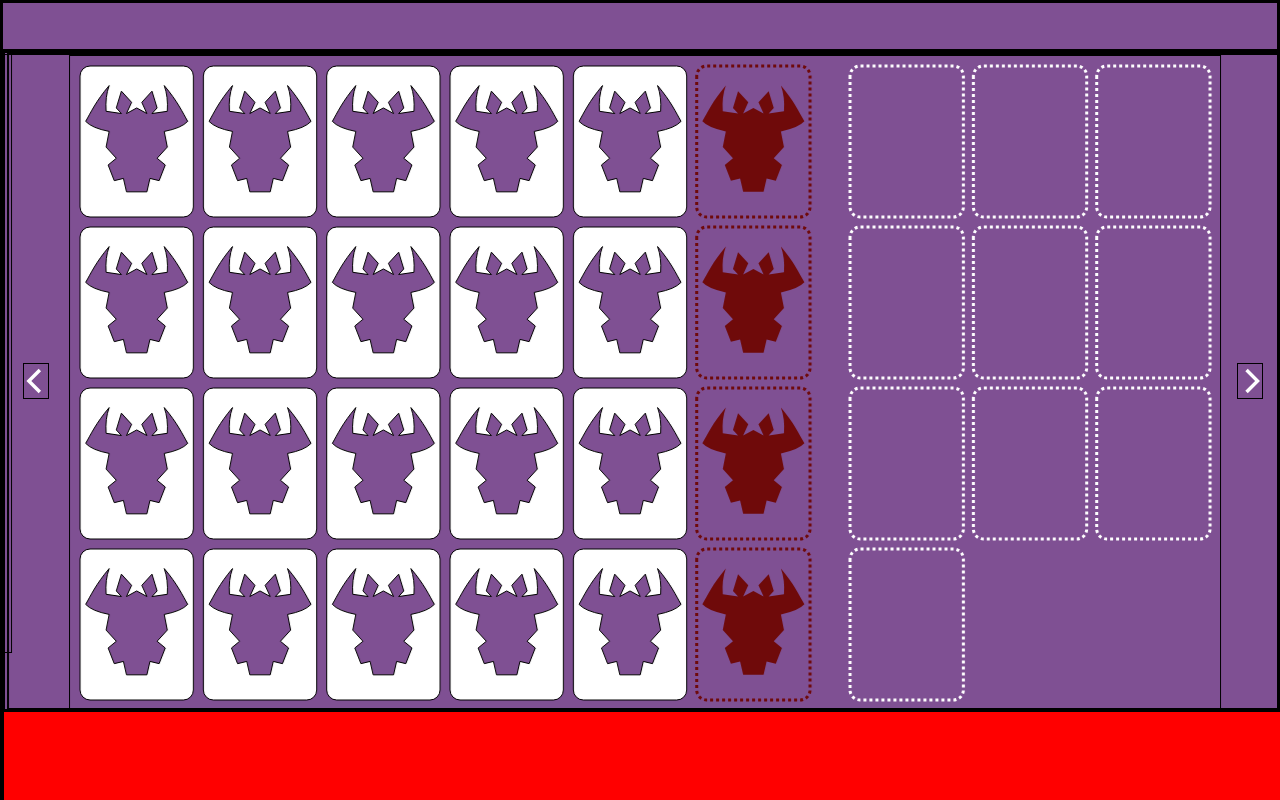
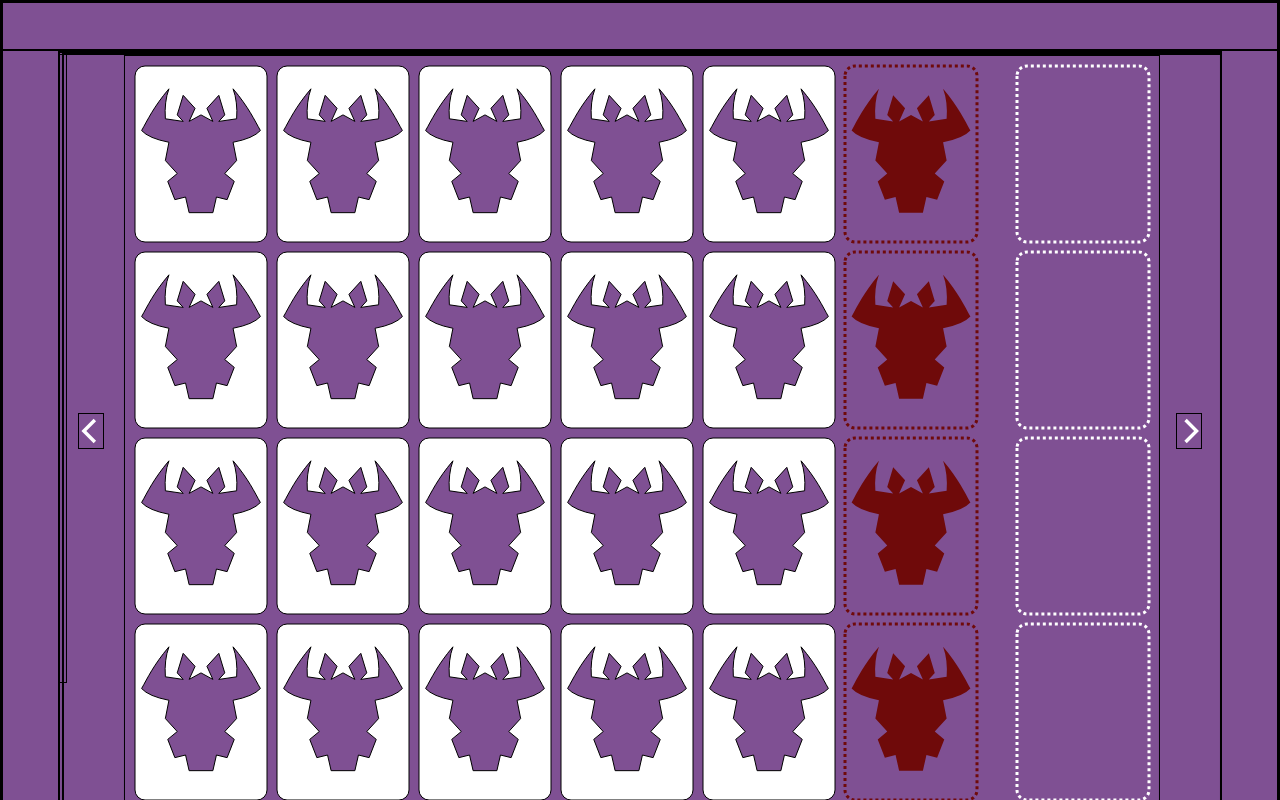
Before and after one commit to gonzaleznicolas/SixNimmt, a plain HTML site: page index.html in a window 1280 px wide. Shown: the top 800 px of the page. Drawn offline with Linux system fonts and the light colour scheme.

Commit message:
adding some changes last check in had missed, and also
making it so that if we are not in spectator mode, give priority to making the gallery big as opposed to having everything on the screen at once

```diff
--- a/css/main.css
+++ b/css/main.css
@@ -17,6 +17,7 @@ body{
 #game {
 	display: flex;
 	visibility: hidden;
+	align-items: center;
 }
 
 .gallery {
--- a/js/views/layoutCalculator.js
+++ b/js/views/layoutCalculator.js
@@ -18,13 +18,9 @@ class LayoutCalculator
 		/*******************************************************************************************
 		Give the gallery all the space on the screen, see if it wants to take up the full width
 		or the full height.
-		Note: I didnt really give it the full screen height, I deducted the height of the header,
-				and multiplied the remaining space by 0.9.
-				The reason for that if the width of the canvas is just right, it looks fine,
-				but if the height is exactly right, its hard to scroll perfectly to get the whole
-				canvas in the window. So give it 0.9 the space.
+		Note: I didnt really give it the full screen height, I deducted the height of the header
 		*******************************************************************************************/
-		let galleryDimensions = LayoutCalculator.calculateGalleryDimensions(windowWidth, (windowHeight - $('header').height())*0.9)
+		let galleryDimensions = LayoutCalculator.calculateGalleryDimensions(windowWidth, windowHeight - $('header').height())
 
 		let galleryWidth = galleryDimensions.width;
 		let galleryHeight = galleryDimensions.height;
@@ -45,12 +41,10 @@ class LayoutCalculator
 		}
 
 		/*******************************************************************************************
-		If here, it means the gallery took up the full height of the screen, and we will be doing a
-		horizontal alignment. I.e. the scoreboard will be to the right of the gallery.
+		If here, it means the gallery took up the full height of the screen.
 		We dont want the width of the gallery + the width of the scoreboard to be wider that the screen,
 		we never want horizontal scrolling.
-		But we need to make sure the scoreboard is wide enough. We will define wide enough as
-		1/4 * galleryHeight.
+		But we need to make sure the scoreboard is wide enough. Wide enough is defined in LayoutCalculator.scoreboardWidthWhenHorizontalLayout()
 		So, check if the space left to the right of the gallery is wide enough.
 		*******************************************************************************************/
 		if (windowWidth - galleryWidth > LayoutCalculator.scoreboardWidthWhenHorizontalLayout(galleryHeight))
@@ -63,12 +57,28 @@ class LayoutCalculator
 		}
 
 		/*******************************************************************************************
-		If here, we are laying out in horizontal mode, but the space left to the right of the gallery
-		is not wide enough for the scoreboard.
+		If here, it means the gallery took up the full height of the screen. We have some space to the side, but
+		if we didnt fall into the previous if, its because the space to the side is not enought for the scoreboard.
+		If we are not in spectator mode, someone is doing viewing this probably on their phone, so they can scroll down
+		to see the scoreboard. Lets put the scoreboard below.
+		*******************************************************************************************/
+		if (!bSpectatorMode)
+		{
+			/* CASE 2 : screen horizontal alignment: place scoreboard beside gallery. There was naturally space for the scoreboard.*/
+			return {galleryWidth: galleryWidth, galleryHeight: galleryHeight,
+					bScoreboardBelowGallery: true,
+					scoreboardWidth: galleryWidth,
+					scoreboardHeight: galleryHeight};
+		}
+
+		/*******************************************************************************************
+		If here, we are laying out in horizontal mode, the space left to the right of the gallery
+		is not wide enough for the scoreboard, and we are on spectator mode so we wont tolerate any scrolling.
+		So the solution is to shring the gallery so that we have space for the scoreboard.
 		So, recalculate the gallery dimensions, and give it as its max width the
 		screen width - space needed for scoreboard.
 		*******************************************************************************************/
-		galleryDimensions = LayoutCalculator.calculateGalleryDimensions(windowWidth - LayoutCalculator.scoreboardWidthWhenHorizontalLayout(galleryHeight), (windowHeight - $('header').height())*0.9)
+		galleryDimensions = LayoutCalculator.calculateGalleryDimensions(windowWidth - LayoutCalculator.scoreboardWidthWhenHorizontalLayout(galleryHeight), windowHeight - $('header').height())
 		galleryWidth = galleryDimensions.width;
 		galleryHeight = galleryDimensions.height;
 
--- a/js/views/sixNimmtView.js
+++ b/js/views/sixNimmtView.js
@@ -18,7 +18,7 @@ const percentageOfGalleryHeightLeftForThePlayCardButtonBelowHandCanvas = 0.2;
 
 // globals that depend on specific instance of the game
 let deFactoSpaceForOneFlickityArrow = undefined;
-let numberOfPlayers = 10;
+let numberOfPlayers = 4;
 let additionalColsOnTableCanvasForCardsPlayedThisTurn = undefined;	// depends on the number of players
 let totalNumberOfColsOnTableCanvas = undefined;
 let flickityEnabled = true;
```
